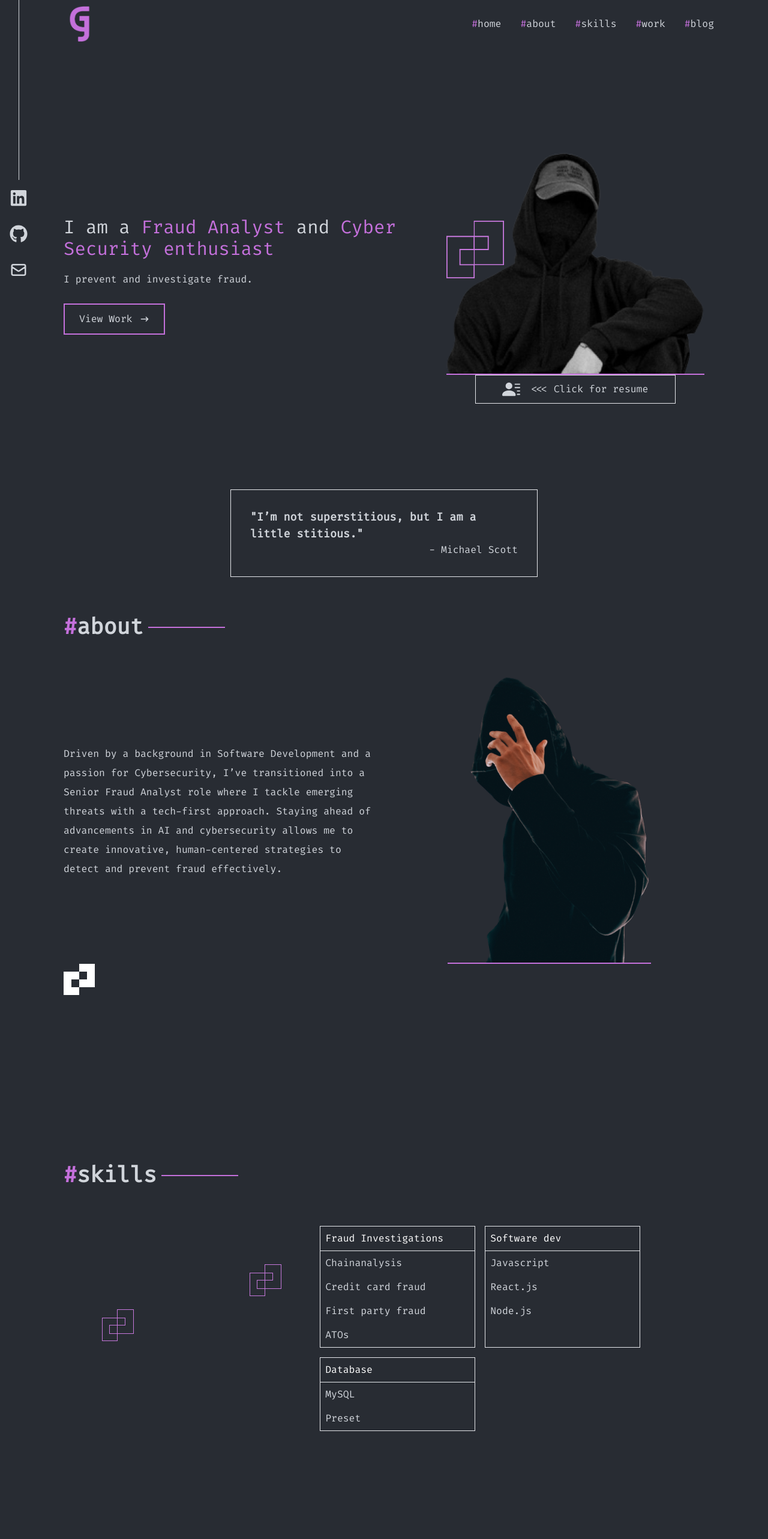
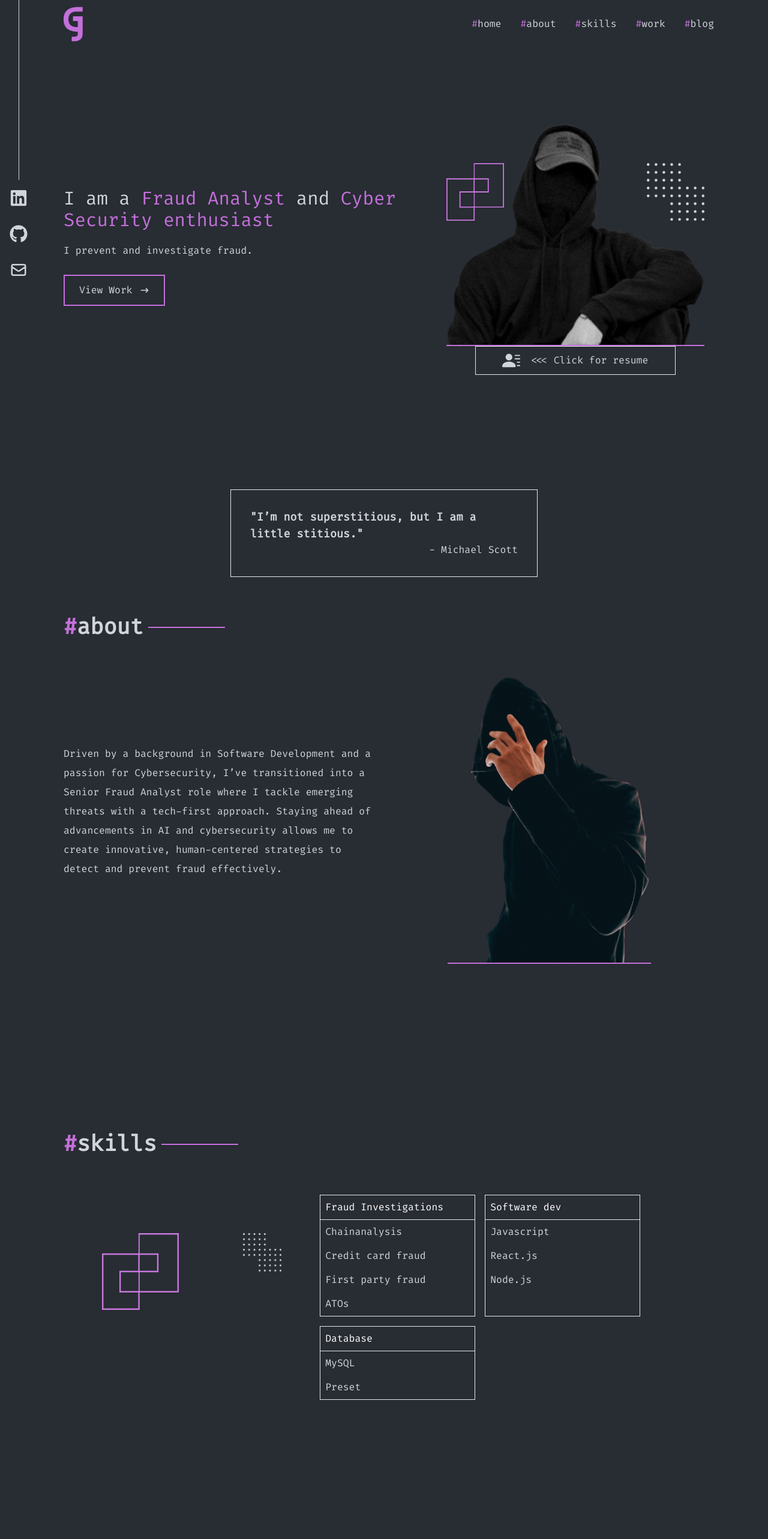
Before and after one commit to gjjrpin/gj-portfolio, a React (Create React App) app: page / in a window 1280 px wide. Shown: the top 2566 px of the page at 60% size. Built offline with nearby package versions, Linux system fonts and the light colour scheme.

Commit message:
small touches

```diff
--- a/src/components/About.jsx
+++ b/src/components/About.jsx
@@ -4,7 +4,7 @@ import Hashtag from "./Hashtag";
 
 const About = () => {
   return (
-    <div name="about" className="w-full  text-gray-300">
+    <div name="about" className="w-full  text-gray-300 pt-52 sm:pt-0">
       <div className="flex justify-center">
         <figure className="text-gray-300 border p-4 md:p-8 mb-16 max-w-lg">
           <blockquote className="text-lg font-bold">
--- a/src/components/Home.jsx
+++ b/src/components/Home.jsx
@@ -4,15 +4,16 @@ import { Link } from "react-scroll";
 import Hero from "../assets/hero.png";
 import { BsFillPersonLinesFill } from "react-icons/bs";
 import Logooutline from "../assets/logo-outline.svg";
+import Dots from "../assets/dots.png";
 
 const Home = () => {
   const [nav, setNav] = useState(false);
   const handleClick = () => setNav(!nav);
 
   return (
-    <div name="home" className="w-full min-h-screen">
+    <div name="home" className="w-full min-h-screen pt-32 sm:pt-0">
       {/* Container */}
-      <div className="min-h-screen h-full justify-center flex flex-col pt-24 md:flex-row gap-y-6">
+      <div className="min-h-screen h-full justify-center sm:flex flex-col md:flex-row gap-y-6">
         <div className="flex flex-col justify-center">
           <div>
             <span className="text-[1.5rem] sm:text-3xl text-gray-300">
@@ -49,11 +50,16 @@ const Home = () => {
             alt="Logooutline"
           />
           <img
+            className="absolute top-16 right-0 md:top-64 h-20 w-20 md:h-24 md:w-24"
+            src={Dots}
+            alt="Dots"
+          />
+          <img
             className="border-b-2 border-[#c470db] h-full w-full md:h-auto md:w-auto"
             src={Hero}
             alt="Hero"
           />
-          <div className="justify-center border flex items-center mx-12 md:mx-22 gap-4 py-2 px-4">
+          <div className="justify-center border flex items-center mx-12 md:mx-22 gap-4 py-2 ">
             <a
               className="text-gray-300"
               href="https://drive.google.com/file/d/1zaYvf5n7hoyBsOVlD_SZx4syfgKQLKnE/view?usp=share_link"
--- a/src/components/Navbar.jsx
+++ b/src/components/Navbar.jsx
@@ -15,8 +15,8 @@ const Navbar = () => {
         <img
           src={Logo}
           alt="Logo"
-          style={{ width: "60px" }}
-          className=" cursor-pointer"
+          style={{ width: "32px" }}
+          className=" cursor-pointer m-4 md:m-0"
         />
       </Link>
       {/* menu */}
--- a/src/components/Skills.jsx
+++ b/src/components/Skills.jsx
@@ -1,24 +1,11 @@
 import React from "react";
 import Logooutline from "../assets/logo-outline.svg";
+import Dots from "../assets/dots.png";
 import Hashtag from "./Hashtag";
 
 const Skills = () => {
   return (
     <div name="skills" className="w-full h-screen text-gray-300">
-      <svg
-        width="52"
-        height="52"
-        viewBox="0 0 52 52"
-        fill="none"
-        xmlns="http://www.w3.org/2000/svg"
-      >
-        <path
-          fill-rule="evenodd"
-          clip-rule="evenodd"
-          d="M39 0H26V13H13H0V26V39V52H13H26V39H39H52V26V13V0H39ZM13 39H26V26H39V13H26V26H13V39Z"
-          fill="white"
-        />
-      </svg>
       {/* Container */}
       <div className="pt-52 flex flex-col justify-center w-full h-full">
         <div>
@@ -30,14 +17,14 @@ const Skills = () => {
         <div className="mt-16 flex flex-col md:flex-row">
           <div className="relative md:w-2/5 h-64">
             <img
-              className="absolute bottom-16 left-16"
+              className="absolute bottom-16 left-16 w-32"
               src={Logooutline}
               alt="logo"
             />
             <img
-              className="absolute top-16 right-16"
-              src={Logooutline}
-              alt="logo"
+              className="absolute top-16 right-16 w-16"
+              src={Dots}
+              alt="Dots"
             />
           </div>
           <div className="md:w-1/2">
--- a/src/components/Work.jsx
+++ b/src/components/Work.jsx
@@ -7,7 +7,7 @@ const Work = () => {
   const project = data;
   //setProject(data);
   return (
-    <div name="work" className="w-full md:h-screen text-gray-300">
+    <div name="work" className="w-full md:h-screen text-gray-300 pt-52">
       <div className="pt-52 flex flex-col justify-center w-full h-full">
         <div>
           <p className="text-4xl font-bold inline-flex items-center">
@@ -24,6 +24,7 @@ const Work = () => {
               <img
                 className="flex-1 md:flex-initial md:h-64"
                 src={item.image}
+                alt="lines"
               />
               <div className="p-2">{item.technologies}</div>
               <div className="border-t p-4 flex flex-col gap-4">
```
Also changed, not shown: src/assets/dots.png (added), src/assets/logo.png.
